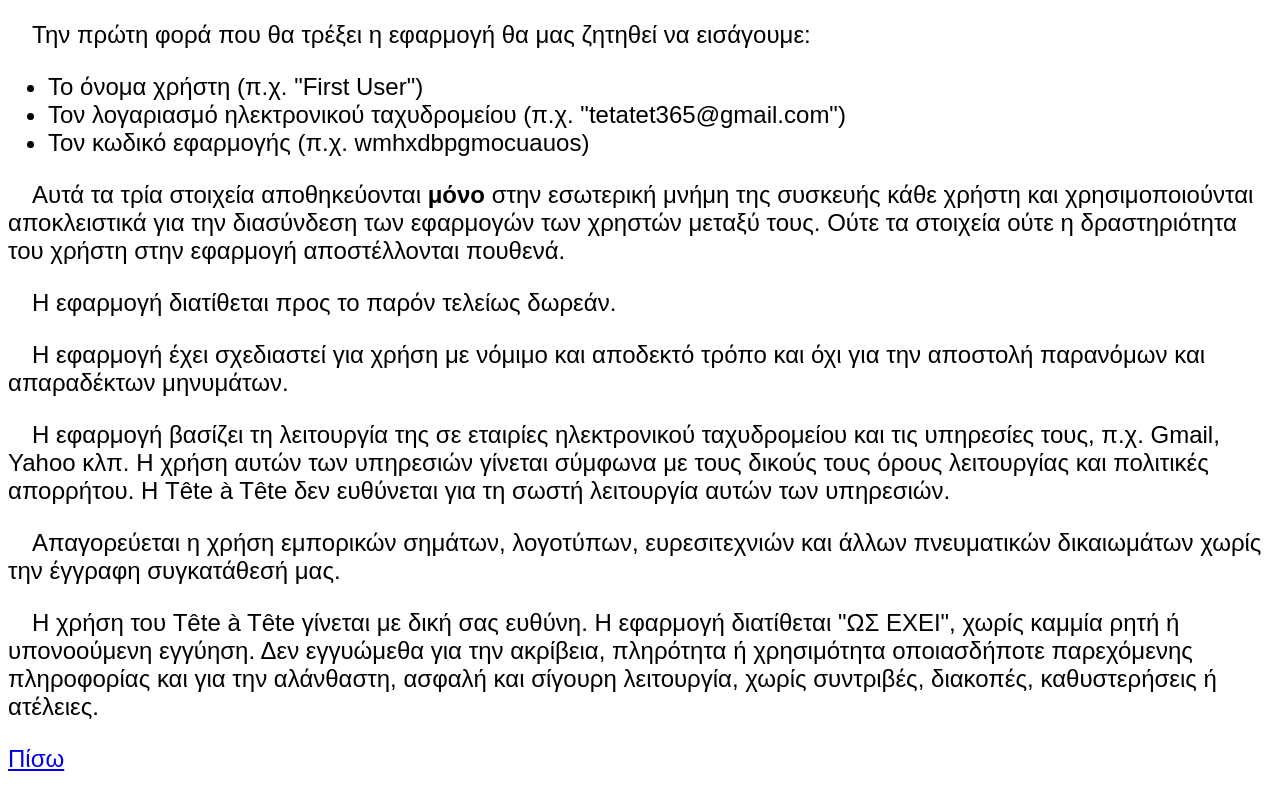
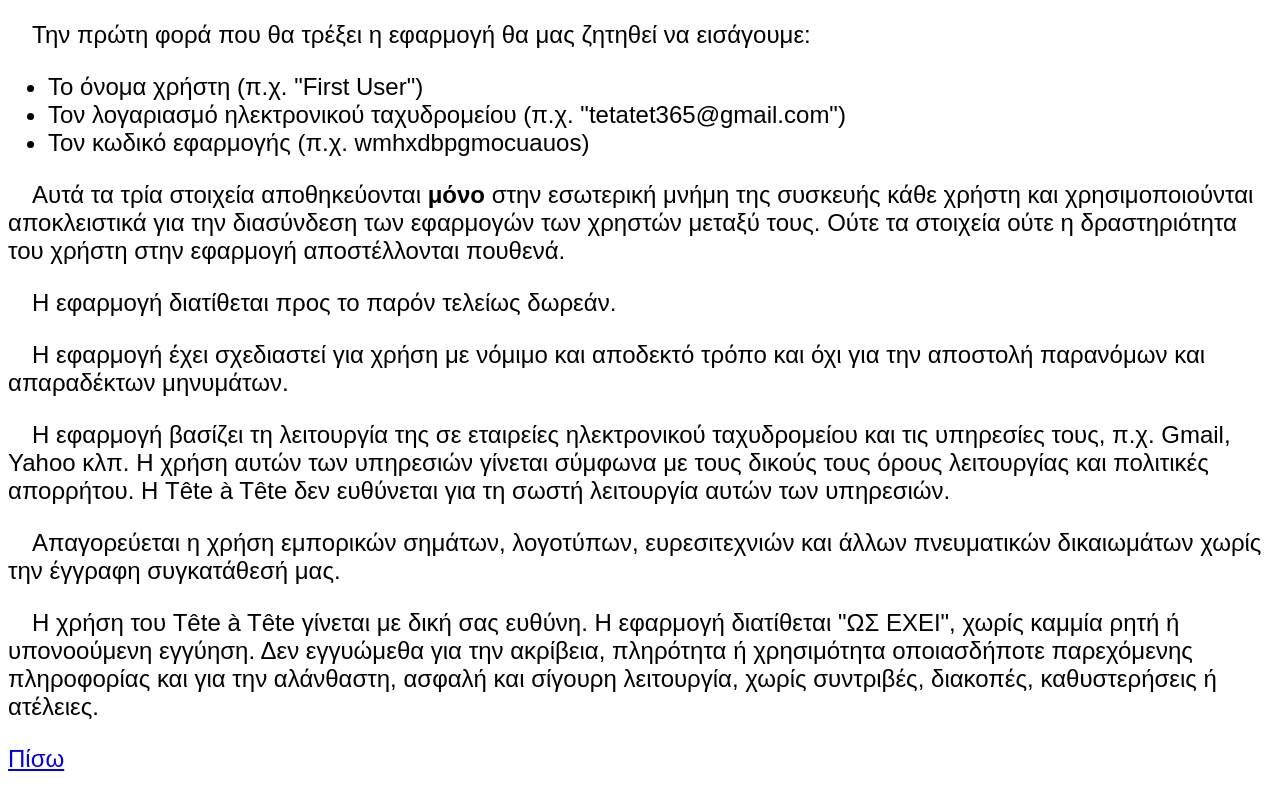
Before and after one commit to DimitrisDafinis/TetATet, a plain HTML site: page politikiAporitou.html in a window 1280 px wide. Shown: the part 579-1376 px from the top of the page. Drawn offline with Linux system fonts and the light colour scheme.

Commit message:
Update politikiAporitou.html

```diff
--- a/politikiAporitou.html
+++ b/politikiAporitou.html
@@ -34,7 +34,7 @@
 
 <p>&emsp;Η εφαρμογή έχει σχεδιαστεί για χρήση με νόμιμο και αποδεκτό τρόπο και όχι για την αποστολή παρανόμων και απαραδέκτων μηνυμάτων.</p>
 
-<p>&emsp;Η εφαρμογή βασίζει τη λειτουργία της σε εταιρίες ηλεκτρονικού ταχυδρομείου και τις υπηρεσίες τους, π.χ. Gmail, Yahoo κλπ. Η χρήση αυτών των υπηρεσιών γίνεται σύμφωνα με τους δικούς τους όρους λειτουργίας και πολιτικές απορρήτου. Η Tête à Tête δεν ευθύνεται για τη σωστή λειτουργία αυτών των υπηρεσιών.</p>
+<p>&emsp;Η εφαρμογή βασίζει τη λειτουργία της σε εταιρείες ηλεκτρονικού ταχυδρομείου και τις υπηρεσίες τους, π.χ. Gmail, Yahoo κλπ. Η χρήση αυτών των υπηρεσιών γίνεται σύμφωνα με τους δικούς τους όρους λειτουργίας και πολιτικές απορρήτου. Η Tête à Tête δεν ευθύνεται για τη σωστή λειτουργία αυτών των υπηρεσιών.</p>
 
 <p>&emsp;Απαγορεύεται η χρήση εμπορικών σημάτων, λογοτύπων, ευρεσιτεχνιών και άλλων πνευματικών δικαιωμάτων χωρίς την έγγραφη συγκατάθεσή μας.</p>
 
```
